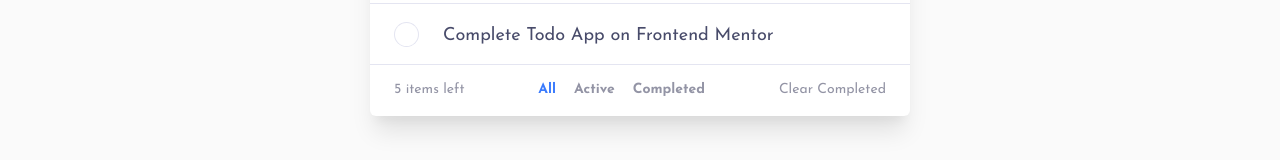
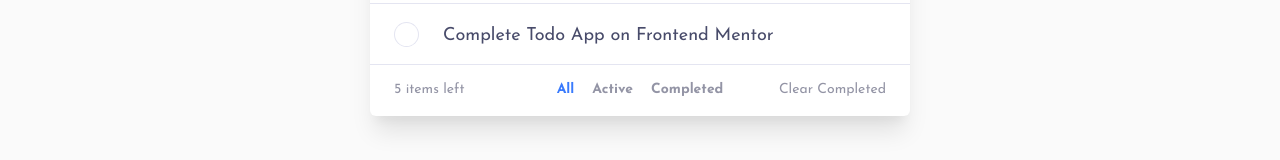
Before and after one commit to bacongravy/frontend-mentor-todo-app, a Next.js app: page / in a window 1280 px wide. Shown: the part 547-707 px from the top of the page. Built offline with nearby package versions, Linux system fonts and the light colour scheme.

Commit message:
center the filter controls

```diff
--- a/components/TodoListFooter.js
+++ b/components/TodoListFooter.js
@@ -15,12 +15,13 @@ const TodoListFooter = (props) => {
       fontSize={{ base: "xs", md: "sm" }}
       {...rest}
     >
-      <Text>{`${count} item${count != 1 ? "s" : ""} left`}</Text>
+      <Text flex="1">{`${count} item${count != 1 ? "s" : ""} left`}</Text>
       {children}
-      <Button
+      <Button flex="1"
         variant="unstyled"
         fontSize={{ base: "xs", md: "sm" }}
         transition=""
+        textAlign="right"
         fontWeight="normal"
         _hover={{ color: useColorModeValue("light.700", "dark.300") }}
         onClick={onClear}
```
